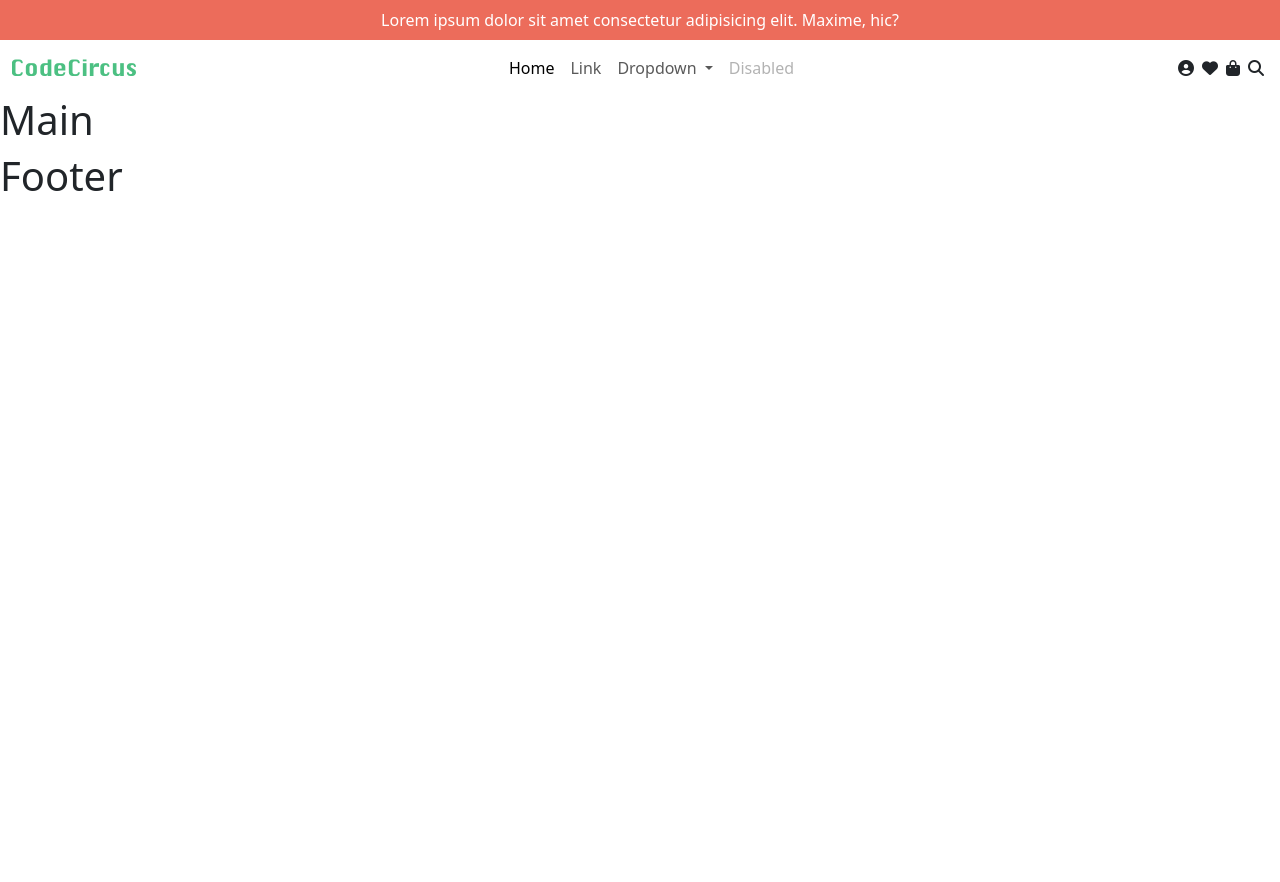
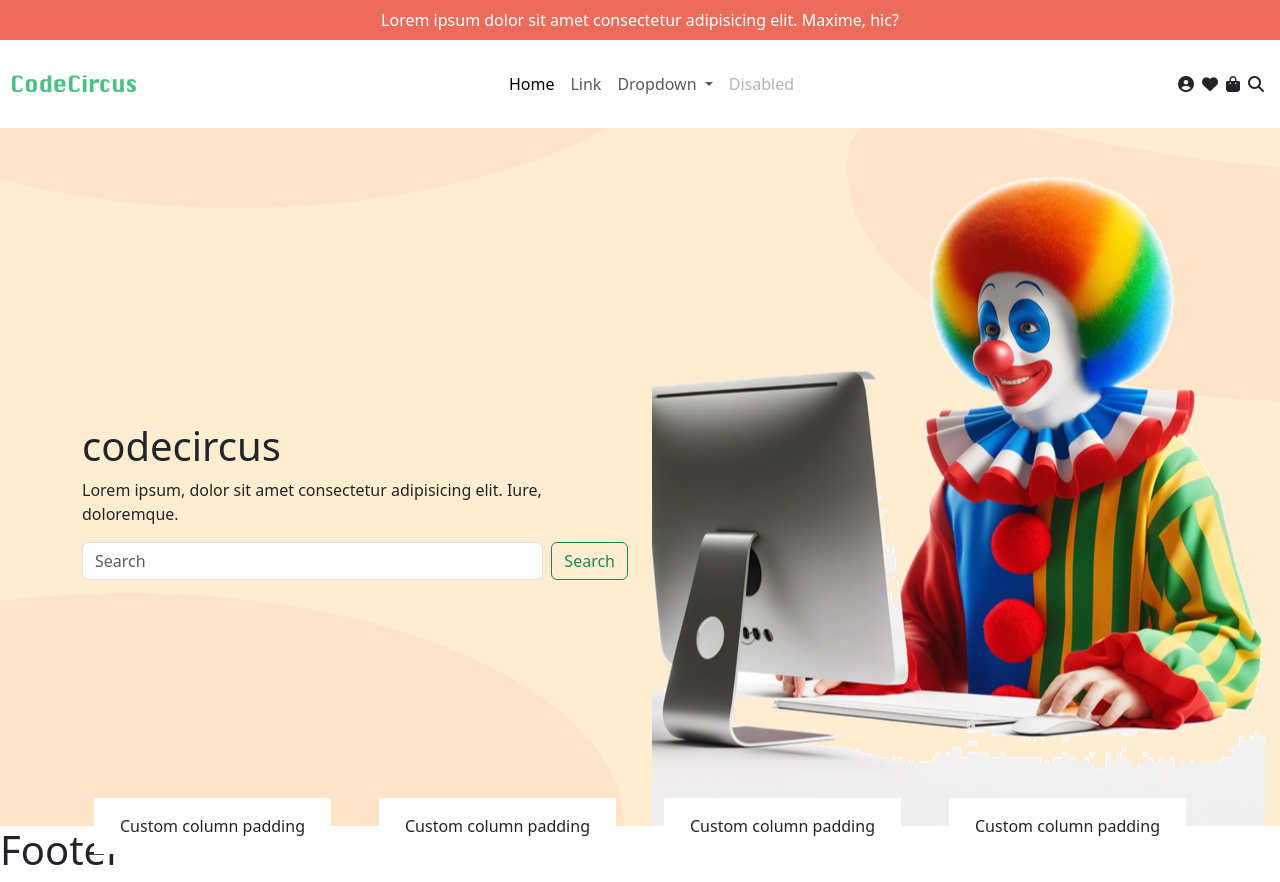
Before and after one commit to fraberret/landing-page-service, a Vue app: page / in a window 1280 px wide. Before the commit the page ends 800 px from the top, so only its background shows below. Built offline with nearby package versions, Linux system fonts and the light colour scheme.

Commit message:
add jumbotron (structure)

```diff
--- a/src/components/Header.vue
+++ b/src/components/Header.vue
@@ -11,7 +11,7 @@ export default {
             <p class="m-0">Lorem ipsum dolor sit amet consectetur adipisicing elit. Maxime, hic?</p>
         </div>
 
-        <nav class="navbar navbar-expand-lg ">
+        <nav class="py-4 navbar navbar-expand-lg ">
             <div class="container-fluid ">
                 <a class="navbar-brand p-0" href="#">
                     <img src="/img/logo.png" alt=""></a>
--- a/src/components/Main.vue
+++ b/src/components/Main.vue
@@ -1,18 +1,55 @@
 <script>
-    export default {
-        name:'Main'
-    }
+export default {
+    name: 'Main'
+}
 
 </script>
 
 <template>
-    <div>
-        <h1>Main</h1>
-    </div>
+    <main>
+        <div class="jumbotron position-relative">
+            <div class="container pt-5">
+                <div class="row">
+                    <div class="col-6 d-flex align-items-center">
+                        <div class="div">
+                            <h1>codecircus</h1>
+                            <p>Lorem ipsum, dolor sit amet consectetur adipisicing elit. Iure, doloremque.</p>
+
+                            <form class="d-flex" role="search">
+                                <input class="form-control me-2" type="search" placeholder="Search" aria-label="Search">
+                                <button class="btn btn-outline-success" type="submit">Search</button>
+                            </form>
+                        </div>
+                    </div>
+                    <div class="col-6">
+                        <img src="/img/billboard-img.png" alt="">
+                    </div>
+                </div>
+            </div>
+            <div class="container px-4 text-center position-absolute top-100 start-50 translate-middle">
+                <div class="row gx-5">
+                    <div class="col">
+                        <div class="p-3 bg-white">Custom column padding</div>
+                    </div>
+                    <div class="col">
+                        <div class="p-3 bg-white">Custom column padding</div>
+                    </div>
+                    <div class="col">
+                        <div class="p-3 bg-white">Custom column padding</div>
+                    </div>
+                    <div class="col">
+                        <div class="p-3 bg-white">Custom column padding</div>
+                    </div>
+                </div>
+            </div>
+        </div>
+    </main>
 </template>
 
 
 
-<style lang="scss" scoped>
-
+<style>
+.jumbotron {
+    background-image: url(/public/img/billboard-bg.png);
+}
 </style>
```
